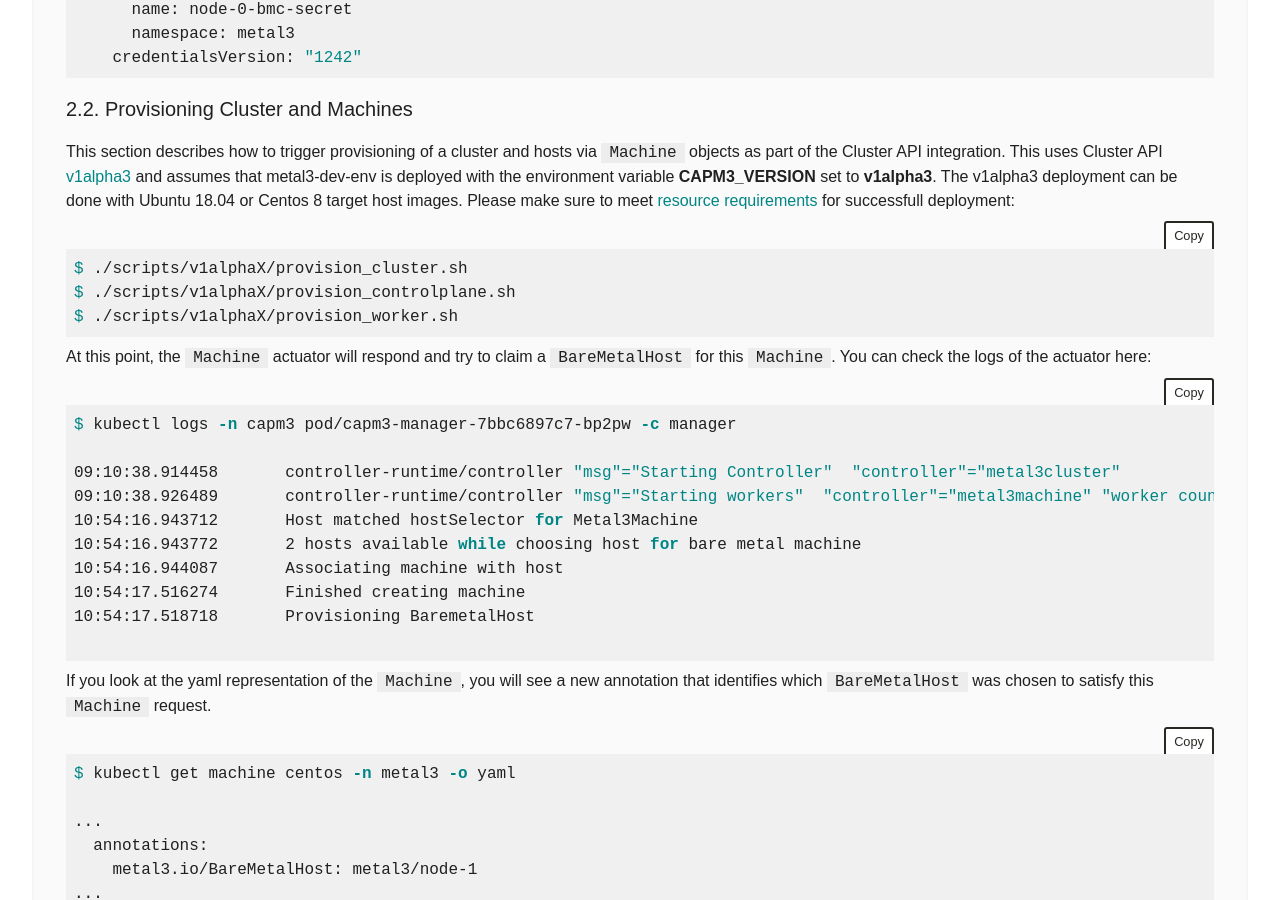
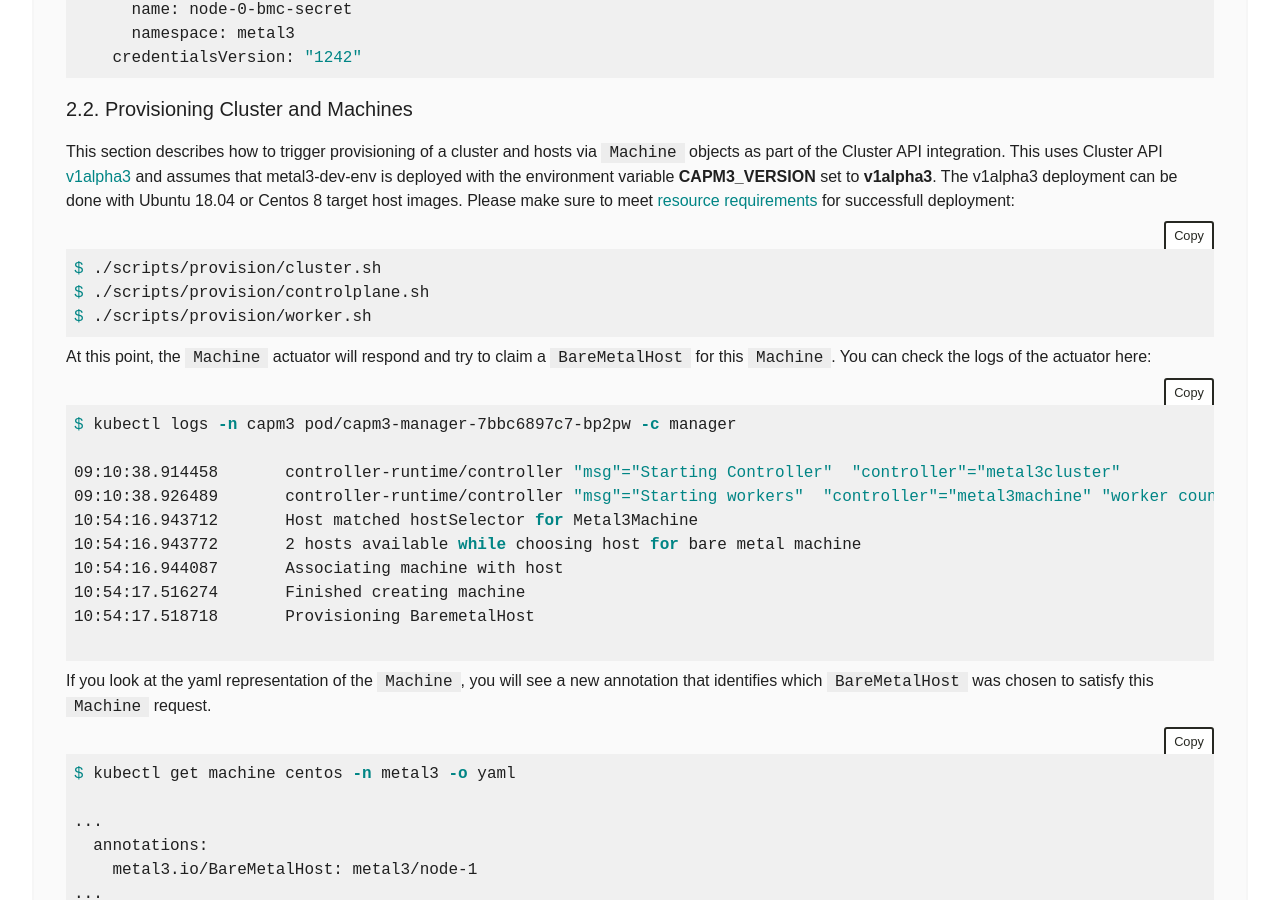
Before and after one commit to metal3-io/metal3-io.github.io, a Jekyll site: the page built from try-it.md, in a window 1280 px wide and 900 px high, scrolled down 8407 px. Built offline with Jekyll 4.4.1, drawn with Linux system fonts in a browser that asks for light colours; nearby versions of some CDN libraries; comment, search, counter and statistics services are not loaded.

Commit message:
Updated try-it.html with correct scripts
Updated try-it.html for 2.2. Provisioning Cluster and Machines

````diff
--- a/try-it.md
+++ b/try-it.md
@@ -295,9 +295,9 @@ assumes that metal3-dev-env is deployed with the environment variable
 Ubuntu 18.04 or Centos 8 target host images. Please make sure to meet [resource requirements](#11-prerequisites) for successfull deployment:
 
 ```sh
-$ ./scripts/v1alphaX/provision_cluster.sh
-$ ./scripts/v1alphaX/provision_controlplane.sh
-$ ./scripts/v1alphaX/provision_worker.sh
+$ ./scripts/provision/cluster.sh
+$ ./scripts/provision/controlplane.sh
+$ ./scripts/provision/worker.sh
 ```
 
 At this point, the `Machine` actuator will respond and try to claim a
````
